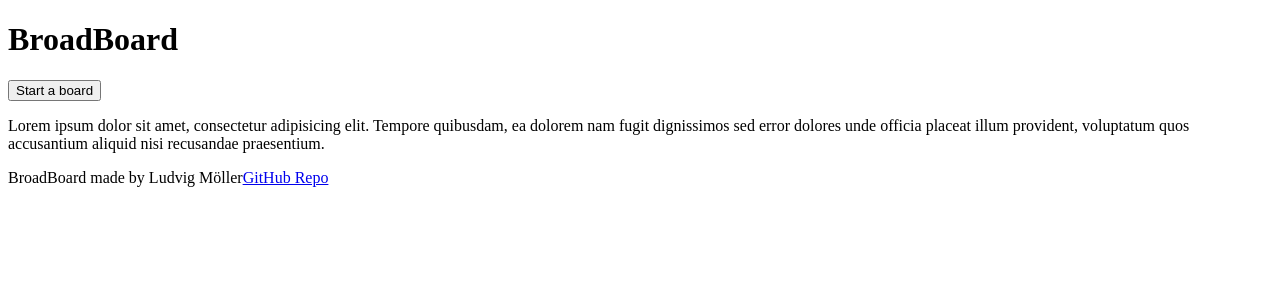
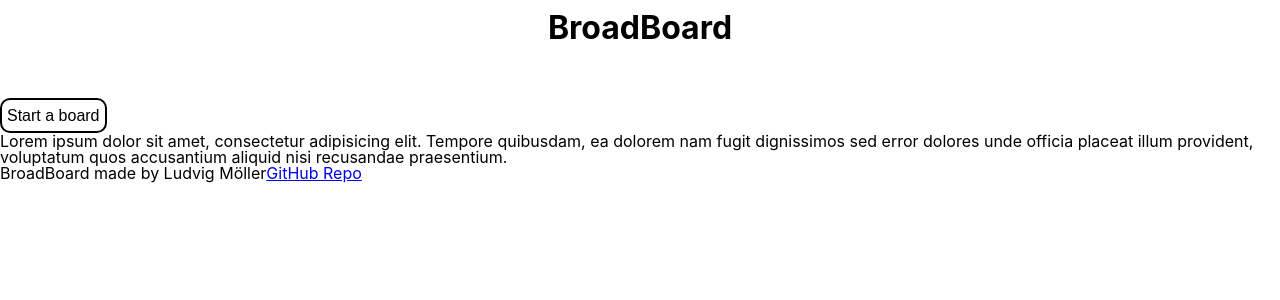
Before and after one commit to ludvig-moller/broad-board, a React (Vite) app in the folder frontend/: page / in a window 1280 px wide. Shown: the top 300 px of the page. Built offline with nearby package versions, Linux system fonts and the light colour scheme.

Commit message:
add SCSS header and button style

```diff
--- a/frontend/package.json
+++ b/frontend/package.json
@@ -14,6 +14,7 @@
     "react": "^19.1.1",
     "react-dom": "^19.1.1",
     "react-router-dom": "^7.8.2",
+    "sass-embedded": "^1.93.2",
     "uuid": "^13.0.0"
   },
   "devDependencies": {
--- a/frontend/src/components/Header.tsx
+++ b/frontend/src/components/Header.tsx
@@ -5,14 +5,14 @@
     const isBoardPage = location.pathname != "/";
 
     const copyBoardLink = () => {
-        navigator.clipboard.writeText(window.location.href)
+        navigator.clipboard.writeText(window.location.href);
     }
 
     return (
-        <header>
-            { isBoardPage && <a href="/">Leave</a> }
-            <h1>BroadBoard</h1>
-            { isBoardPage && <button onClick={copyBoardLink}>Copy Board Link</button>}
+        <header className="header">
+            <h1 className="title">BroadBoard</h1>
+            { isBoardPage && <a className="btn home-link" href="/">Leave</a> }
+            { isBoardPage && <button className="btn copy-board-link" onClick={copyBoardLink}>Copy Board Link</button>}
         </header>
     );
 }
--- a/frontend/src/main.tsx
+++ b/frontend/src/main.tsx
@@ -1,6 +1,8 @@
 import { StrictMode } from 'react'
 import { createRoot } from 'react-dom/client'
 import { RouterProvider, createBrowserRouter } from "react-router-dom"
+
+import "./styles/main.scss"
 import Layout from './components/Layout'
 import LandingPage from './pages/LandingPage'
 import Board from './pages/Board'
--- a/frontend/src/pages/LandingPage.tsx
+++ b/frontend/src/pages/LandingPage.tsx
@@ -3,7 +3,7 @@
 function LandingPage() {
     return (
         <>
-            <button>Start a board</button>
+            <button className="btn start-board">Start a board</button>
             <p>
                 Lorem ipsum dolor sit amet, consectetur adipisicing elit. Tempore quibusdam, ea dolorem nam fugit dignissimos sed error dolores unde officia placeat illum provident, voluptatum quos accusantium aliquid nisi recusandae praesentium.
             </p>
--- /dev/null
+++ b/frontend/src/styles/_mobile.scss
@@ -0,0 +1,66 @@
+
+body {
+    font-family: "Inter", sans-serif;
+}
+
+h1 {
+    font-size: xx-large;
+    font-weight: bold;
+}
+
+.btn {
+    box-sizing: border-box;
+    justify-content: center;
+    align-items: center;
+    height: 35px;
+    padding: 5px;
+    border: 2px solid black;
+    border-radius: 10px;
+    background-color: white;
+    color: black;
+    font-size: medium;
+    text-decoration: none;
+
+    &:hover,
+    &:focus {
+        cursor: pointer;
+        border-color: white;
+        background-color: black;
+        color: white;
+    }
+}
+
+.header {
+    display: grid;
+    grid-template-columns: repeat(2, 1fr);
+    grid-template-rows: repeat(2, 1fr);
+    grid-gap: 10px;
+
+    padding: 12px;
+
+    .title {
+        grid-column: 1 / 3;
+        grid-row: 1;
+
+        display: flex;
+        justify-self: center;
+    }
+
+    .home-link {
+        grid-column: 1;
+        grid-row: 2;
+
+        display: flex;
+        justify-self: flex-start;
+        width: 140px;
+    }
+
+    .copy-board-link {
+        grid-column: 2;
+        grid-row: 2;
+
+        display: flex;
+        justify-self: flex-end;
+        width: 140px;
+    }
+}
--- /dev/null
+++ b/frontend/src/styles/main.scss
@@ -0,0 +1,3 @@
+@use "./vendor/reset";
+
+@use "./mobile";
--- /dev/null
+++ b/frontend/src/styles/vendor/_reset.scss
@@ -0,0 +1,48 @@
+/* http://meyerweb.com/eric/tools/css/reset/
+   v2.0 | 20110126
+   License: none (public domain)
+*/
+
+html, body, div, span, applet, object, iframe,
+h1, h2, h3, h4, h5, h6, p, blockquote, pre,
+a, abbr, acronym, address, big, cite, code,
+del, dfn, em, img, ins, kbd, q, s, samp,
+small, strike, strong, sub, sup, tt, var,
+b, u, i, center,
+dl, dt, dd, ol, ul, li,
+fieldset, form, label, legend,
+table, caption, tbody, tfoot, thead, tr, th, td,
+article, aside, canvas, details, embed,
+figure, figcaption, footer, header, hgroup,
+menu, nav, output, ruby, section, summary,
+time, mark, audio, video {
+	margin: 0;
+	padding: 0;
+	border: 0;
+	font-size: 100%;
+	font: inherit;
+	vertical-align: baseline;
+}
+/* HTML5 display-role reset for older browsers */
+article, aside, details, figcaption, figure,
+footer, header, hgroup, menu, nav, section {
+	display: block;
+}
+body {
+	line-height: 1;
+}
+ol, ul {
+	list-style: none;
+}
+blockquote, q {
+	quotes: none;
+}
+blockquote:before, blockquote:after,
+q:before, q:after {
+	content: '';
+	content: none;
+}
+table {
+	border-collapse: collapse;
+	border-spacing: 0;
+}
```
Also changed, not shown: 1 other file (tests, documents, lock files or other folders).
